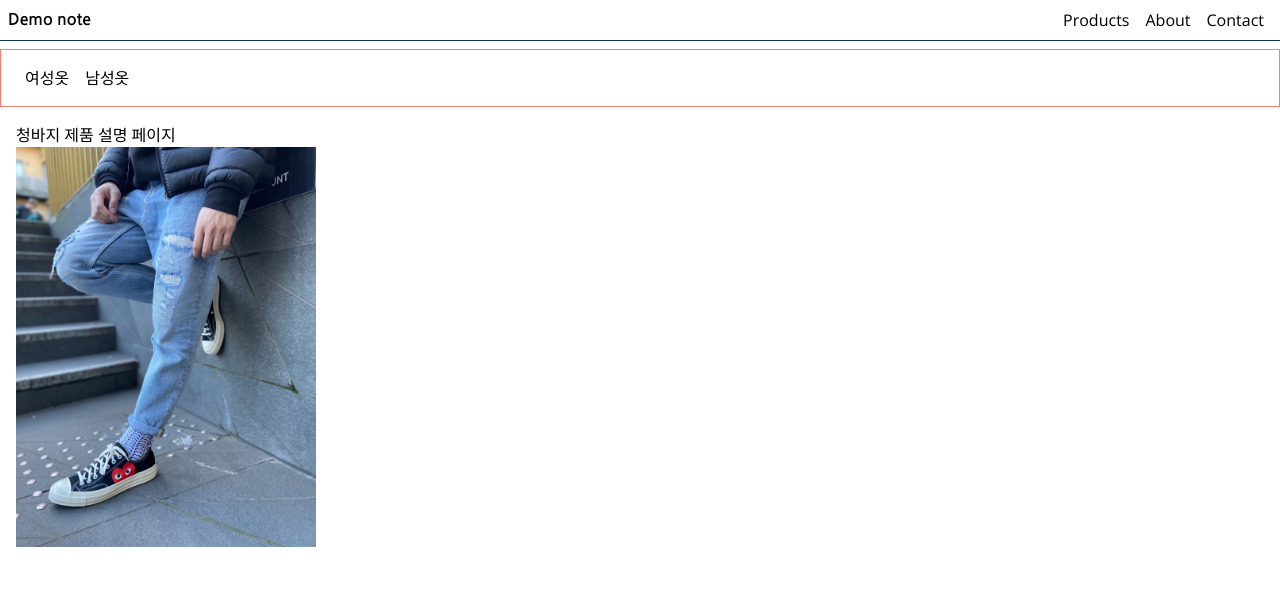
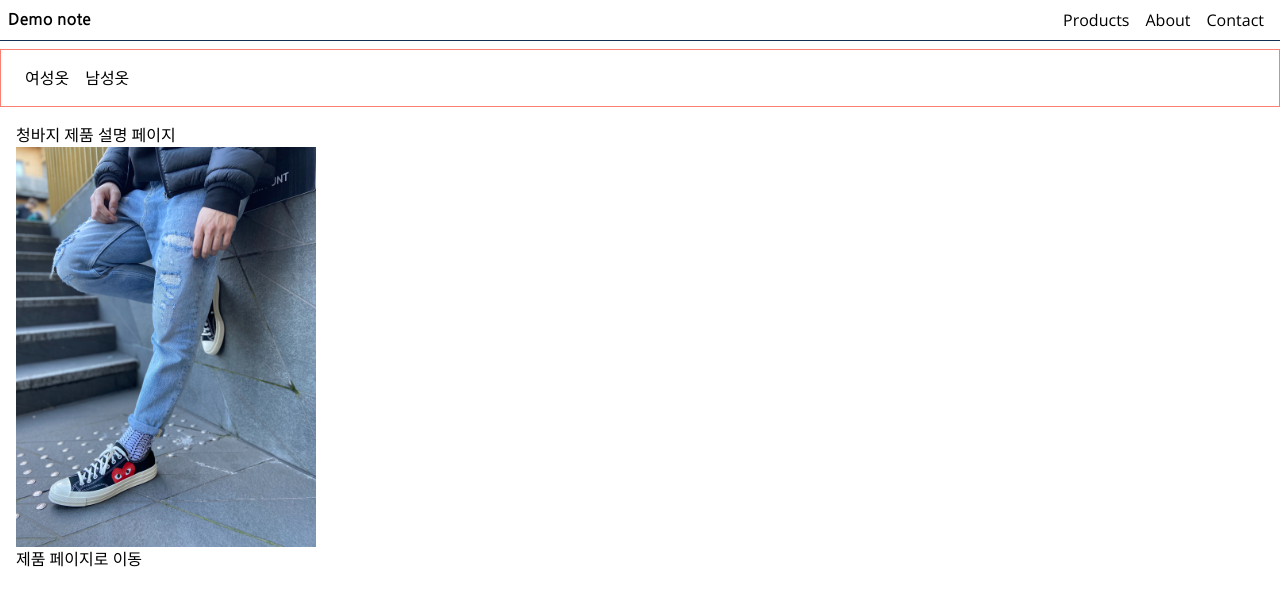
Before and after one commit to heyyyoon/note_nextjs, a Next.js app: page /products/1234 in a window 1280 px wide. Shown: the top 606 px of the page. Built offline with nearby package versions, Linux system fonts and the light colour scheme.

Commit message:
dynamic navigate

```diff
--- a/src/app/products/[slug]/page.tsx
+++ b/src/app/products/[slug]/page.tsx
@@ -1,3 +1,4 @@
+import GoProductsButton from "@/component/GoProductsButton";
 import { getProduct, getProducts } from "@/service/products";
 import Image from "next/image";
 import { notFound, redirect } from "next/navigation";
@@ -27,6 +28,7 @@ export default async function ProductPage({params: {slug}}: Props) {
         width='300'
         height='300'
       />
+      <GoProductsButton />
     </>
   )
 
--- /dev/null
+++ b/src/component/GoProductsButton.tsx
@@ -0,0 +1,11 @@
+'use client';
+
+import { useRouter } from "next/navigation";
+
+export default function GoProductsButton() {
+  const router = useRouter();
+  return  <button onClick={() => {
+    router.push('/products');
+  }}
+    >제품 페이지로 이동</button>
+}
```
